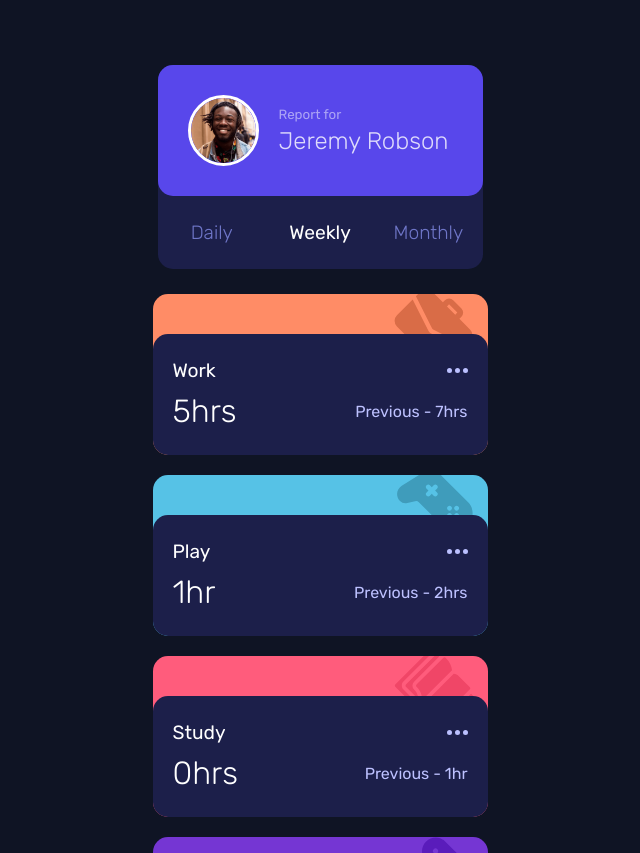
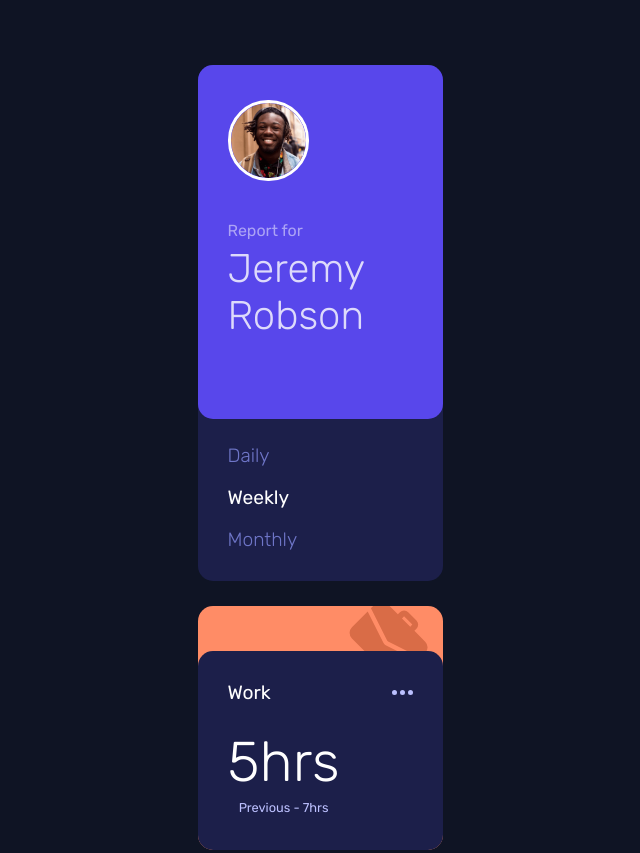
Before and after one commit to htlintinen/frontendmentor-time-tracking-dashboard, a plain HTML site: page index.html in a window 1280 px wide. Shown: the top 853 px of the page, without its empty margins (320-960 px from the left). Drawn offline with Linux system fonts and the light colour scheme.

Commit message:
Cards size correctly on mobile and desktop

```diff
--- a/index.html
+++ b/index.html
@@ -53,7 +53,7 @@
             <div class="activity-label">Work</div>
             <img src="./images/icon-ellipsis.svg" alt="Pressable icon more" />
           </div>
-          <div class="data-row">
+          <div class="data-row duration">
             <div class="activity-duration">5hrs</div>
             <div class="activity-prev-duration">Previous - 7hrs</div>
           </div>
@@ -72,7 +72,7 @@
             <div class="activity-label">Play</div>
             <img src="./images/icon-ellipsis.svg" alt="Pressable icon more" />
           </div>
-          <div class="data-row">
+          <div class="data-row duration">
             <div class="activity-duration">1hr</div>
             <div class="activity-prev-duration">Previous - 2hrs</div>
           </div>
@@ -91,7 +91,7 @@
             <div class="activity-label">Study</div>
             <img src="./images/icon-ellipsis.svg" alt="Pressable icon more" />
           </div>
-          <div class="data-row">
+          <div class="data-row duration">
             <div class="activity-duration">0hrs</div>
             <div class="activity-prev-duration">Previous - 1hr</div>
           </div>
@@ -109,7 +109,7 @@
             <div class="activity-label">Exercise</div>
             <img src="./images/icon-ellipsis.svg" alt="Pressable icon more" />
           </div>
-          <div class="data-row">
+          <div class="data-row duration">
             <div class="activity-duration">1hr</div>
             <div class="activity-prev-duration">Previous - 1hr</div>
           </div>
@@ -127,7 +127,7 @@
             <div class="activity-label">Social</div>
             <img src="./images/icon-ellipsis.svg" alt="Pressable icon more" />
           </div>
-          <div class="data-row">
+          <div class="data-row duration">
             <div class="activity-duration">1hr</div>
             <div class="activity-prev-duration">Previous - 3hrs</div>
           </div>
@@ -145,7 +145,7 @@
             <div class="activity-label">Self Care</div>
             <img src="./images/icon-ellipsis.svg" alt="Pressable icon more" />
           </div>
-          <div class="data-row">
+          <div class="data-row duration">
             <div class="activity-duration">0hrs</div>
             <div class="activity-prev-duration">Previous - 1hr</div>
           </div>
--- a/styles.css
+++ b/styles.css
@@ -170,3 +170,76 @@ body {
   --background-color: hsl(43, 84%, 65%);
   --background-url: url("images/icon-self-care.svg");
 }
+
+@media (min-width: 600px) {
+  .container {
+    max-width: 295px;
+  }
+
+  .card {
+    max-width: 250px;
+    text-align: unset;
+    padding-bottom: 30px;
+  }
+
+  .card-user-img {
+    width: 75px;
+  }
+
+  .card-user-container {
+    flex-direction: column;
+    padding: 35px 30px 80px 30px;
+  }
+
+  .card-user-texts {
+    align-self: flex-start;
+    margin-top: 40px;
+  }
+
+  .card-user-report {
+    font-size: 1rem;
+  }
+
+  .card-user-name {
+    font-size: 2.5rem;
+  }
+
+  .time-container {
+    flex-direction: column;
+    margin-left: 30px;
+    row-gap: 1.2rem;
+  }
+
+  .activity {
+    padding-top: 45px;
+    max-width: 250px;
+    margin: 25px;
+  }
+
+  .activity-data {
+    padding: 30px;
+  }
+
+  .data-row {
+    padding-top: unset;
+    padding-bottom: 10px;
+  }
+
+  .data-row.duration {
+    flex-direction: column;
+    align-self: flex-start;
+    padding-top: 15px;
+    padding-bottom: unset;
+  }
+
+  .activity-duration {
+    align-self: flex-start;
+    font-size: 3.5rem;
+  }
+
+  .activity-prev-duration {
+    font-size: 0.8rem;
+    padding-top: 5px;
+    padding-bottom: 5px;
+  }
+}
```
